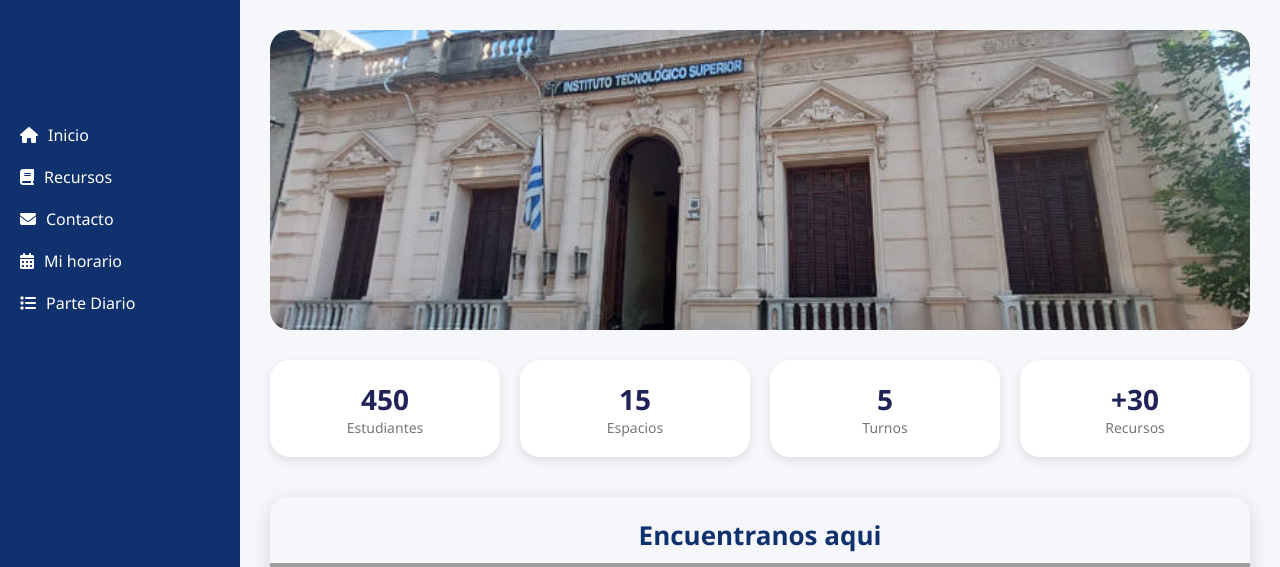
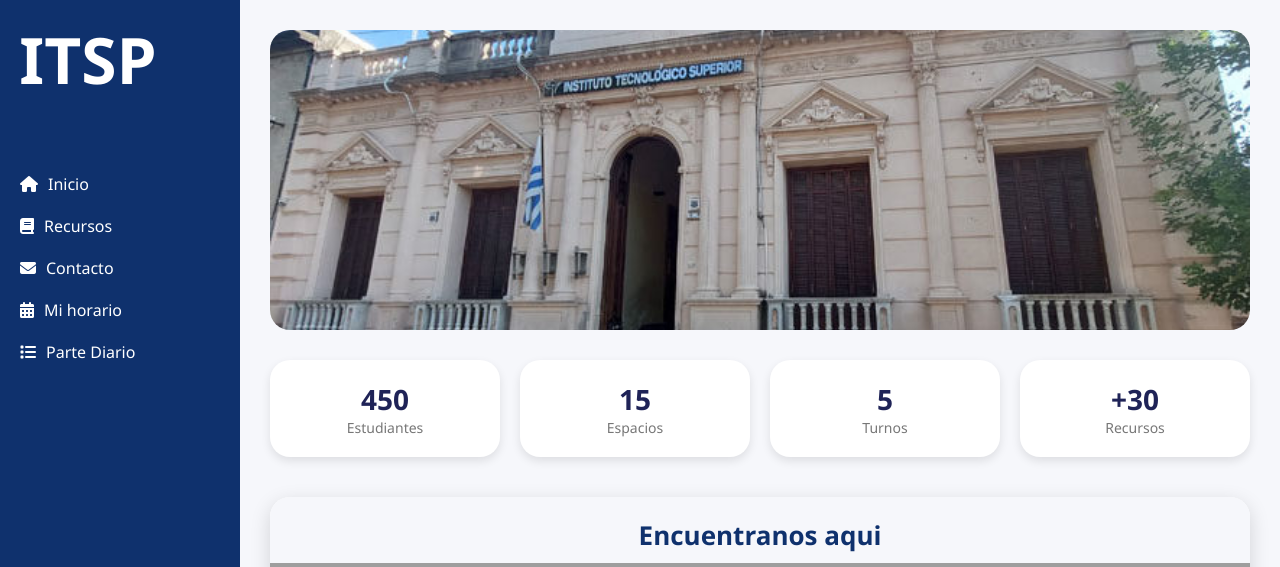
Before and after one commit to AcruxITSP/AcruxProject, a PHP site: page /paginas/index.php in a window 1280 px wide. Shown: the part 54-621 px from the top of the page. Run offline with PHP 8.4, Linux system fonts and the light colour scheme; the visitor is signed in with stand-in values (Sample User, id 1); grey boxes are pictures that could not be loaded.

Commit message:
FIX: Titulo del manu arreglado 'a la fuerza'

```diff
--- a/frontend/styles/styles.css
+++ b/frontend/styles/styles.css
@@ -129,6 +129,13 @@
          z-index: 1002;
     }
 
+    .sidebar h2 {
+        color: white;
+        font-size: 4rem;
+        padding-left: 0;
+        margin-left: -4rem;
+    }
+
     .sidebar.active {
         left: 0;
     }
@@ -136,7 +143,7 @@
         margin-top: 30px;
         font-size: 54px;
         font-weight: bold;
-         margin-bottom: 40px;
+        margin-bottom: 40px;
     }
     .sidebar-nav a {
          display: flex;
```
